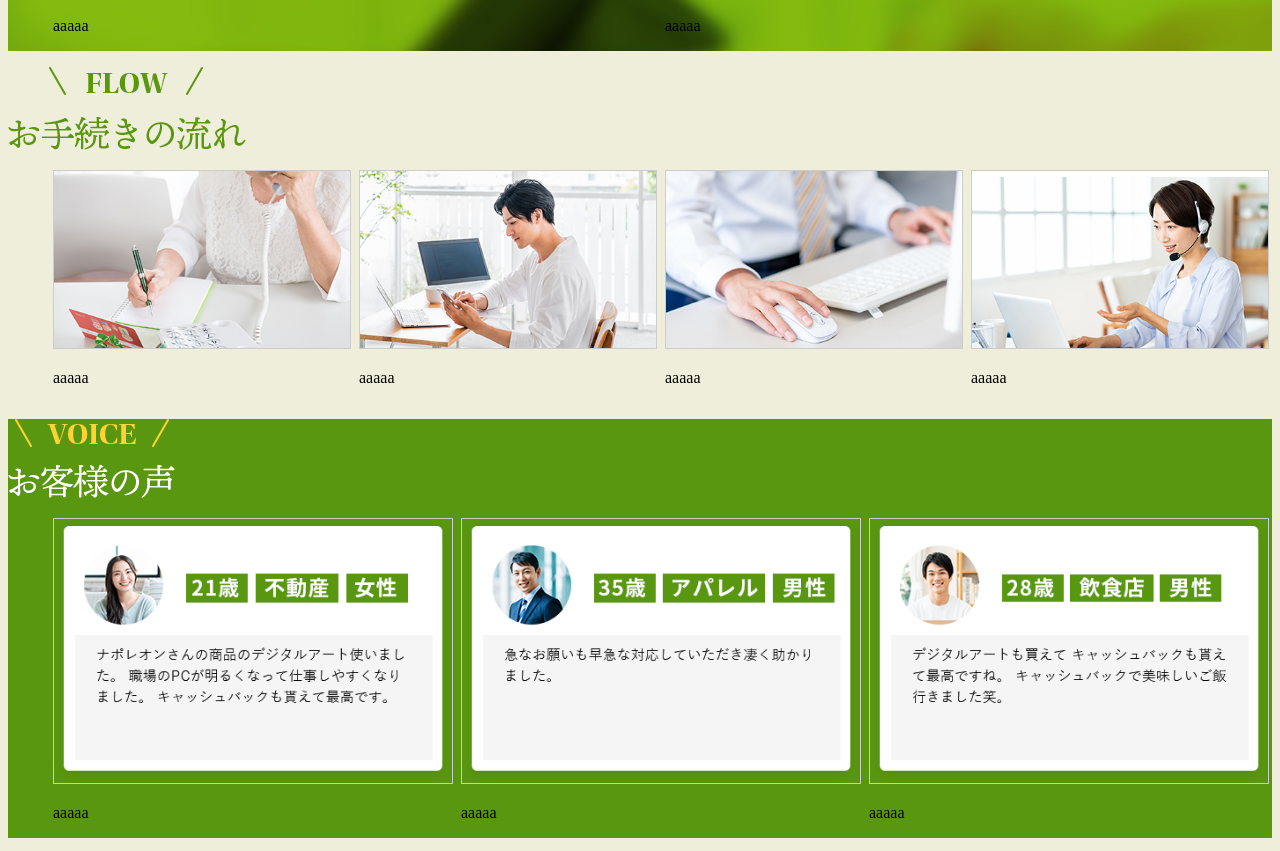
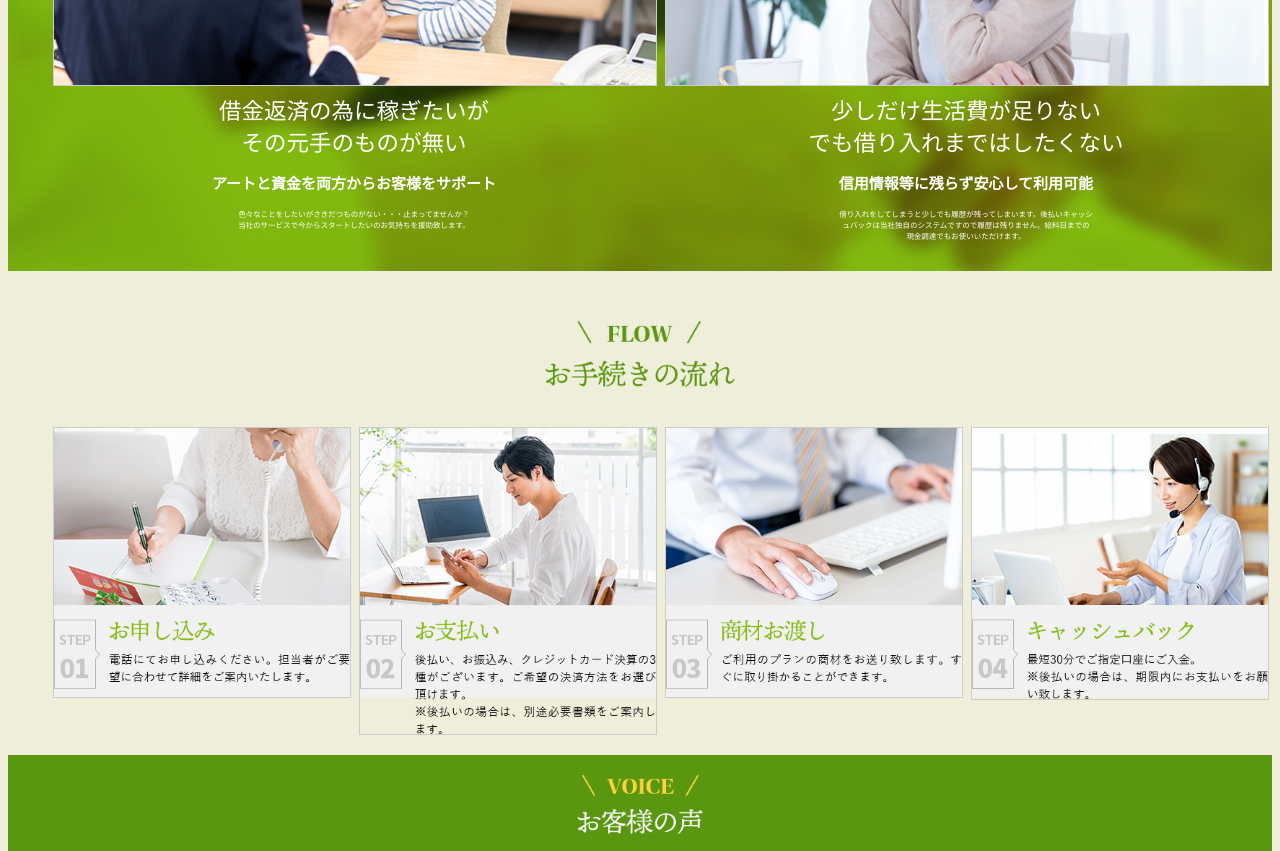
Before and after one commit to ryonakaji/greefeememo, a plain HTML site: page fix/index.html in a window 1280 px wide. Shown: the part 3753-4604 px from the top of the page. Drawn offline with Linux system fonts and the light colour scheme.

Commit message:
一旦保存

```diff
--- a/fix/css/style.css
+++ b/fix/css/style.css
@@ -63,12 +63,28 @@ body {
 
 .hibi {
   background-image: url("./../img/hibi_bg.png");
+  text-align: center;
 }
+
+.hibititle {
+    margin: 20px auto;
+    width: 40%;
+    height: auto;
+    border-style:none;
+
+}
+
 
 .hibiul {
     display: flex;
     flex-wrap:wrap;
+    font-size: 30px;
     list-style: none;
+}
+
+.hibiimg {
+    list-style: none;
+    border: none;
 }
 
 .hibiul li {
@@ -80,6 +96,59 @@ body {
     max-width:100%; /*画像のはみだしを防ぐ*/
     height: auto; /*画像の縦横比を維持 */
     border:solid 1px #ccc; /*←画像を1pxのグレーの枠線で囲む指定の場合*/
+}
+.hibi_text1 {
+  font-size: 75%;
+  font-family: "Source Han Sans JP";
+  color: rgb(255, 255, 255);
+  /*line-height: 1.2;*/
+  text-align: center;
+  margin: 0;
+  padding: 0;
+  /*padding: 0, 100, 0;*/
+/*  position: absolute;
+  left: 1102.1px;
+  top: 4886.55px;
+  z-index: 23;*/
+}
+.hibi_text3 {
+  font-size: 25%;
+  font-family: "YuGothic";
+  color: rgb(255, 255, 255);
+  margin: 0;
+  padding: 0;
+  /*line-height: 1.5;*/
+  text-align: center;
+/*  left: 1050.449px;
+  top: 5008.016px;
+  width: 548px;
+  height: 62px;
+  z-index: 22;*/
+}
+
+.hibi_text2 {
+  font-size: 50%;
+  font-family: "Source Han Sans JP";
+  color: rgb(255, 255, 255);
+  font-weight: bold;
+  margin: 0.2px, 0;
+  padding: 0;
+  /*line-height: 4.444*/;
+  text-align: center;
+/*  position: absolute;
+  left: 1160.611px;
+  top: 4988.099px;
+  z-index: 21;*/
+}
+.flow {
+  /*background-image: url("./../img/voice_bg.png")*/;
+  text-align: center;
+}
+
+.flowtitle {
+    margin: 20px auto;
+    width: 15%;
+    height: auto;
 }
 
 .flowul {
@@ -102,6 +171,13 @@ body {
 
 .voice {
   background-image: url("./../img/voice_bg.png");
+  text-align: center;
+}
+
+.voicetitle {
+    margin: 20px auto;
+    width: 10%;
+    height: auto;
 }
 
 .voiceul {
@@ -121,3 +197,16 @@ body {
     height: auto; /*画像の縦横比を維持 */
     border:solid 1px #ccc; /*←画像を1pxのグレーの枠線で囲む指定の場合*/
 }
+
+footer {
+    text-align: center;
+    font-size: 100%;
+    margin: 0;
+    padding: 0;
+}
+
+.copyright {
+    font-size: 30%;
+    margin: 0;
+    padding: 0;
+}
--- a/fix/index.html
+++ b/fix/index.html
@@ -55,31 +55,31 @@
     </div>
     <div class="hibi">
       <div class="title">
-        <h6>日々の戦いにこんな必要なものお悩みありませんか？</h2>
+        <img src="./img/hibi_title.png" class="hibititle">
       </div>
       <div class="list" class="imgwidth">
         <ul class="hibiul">
-          <li><img src="./img/hibi_img1.png"><p>aaaaa</p></li>
-          <li><img src="./img/hibi_img2.png"><p>aaaaa</p></li>
+          <li><img src="./img/hibi_img1.png" class="hibiimg"><p class="hibi_text1">借金返済の為に稼ぎたいが<br>その元手のものが無い</p><p class="hibi_text2">アートと資金を両方からお客様をサポート</p><p class="hibi_text3">色々なことをしたいがさきだつものがない・・・止まってませんか？<br>当社のサービスで今からスタートしたいのお気持ちを援助致します。</p></li>
+          <li><img src="./img/hibi_img2.png" class="hibiimg"><p class="hibi_text1">少しだけ生活費が足りない<br>でも借り入れまではしたくない</p><p class="hibi_text2">信用情報等に残らず安心して利用可能</p><p class="hibi_text3">借り入れをしてしまうと少しでも履歴が残ってしまいます。後払いキャッシ<br>ュバックは当社独自のシステムですので履歴は残りません。給料日までの<br>現金調達でもお使いいただけます。<p></li>
         </ul>
       </div>
     </div>
     <div class="flow">
       <div class="title">
-        <img src="./img/flow_title.png">
+        <img src="./img/flow_title.png" class="flowtitle">
       </div>
       <div class="list">
         <ul class="flowul">
-          <li><img src="./img/flow_img.png"><p>aaaaa</p></li>
-          <li><img src="./img/flow_img2.png"><p>aaaaa</p></li>
-          <li><img src="./img/flow_img3.png"><p>aaaaa</p></li>
-          <li><img src="./img/flow_img4.png"><p>aaaaa</p></li>
+          <li><img src="./img/flow1.png"></li>
+          <li><img src="./img/flow2.png"></li>
+          <li><img src="./img/flow3.png"></li>
+          <li><img src="./img/flow4.png"></li>
         </ul>
       </div>
     </div>
     <div class="voice">
       <div class="title">
-        <img src="./img/voice_title.png">
+        <img src="./img/voice_title.png" class="voicetitle">
       </div>
       <div class="list">
         <ul class="voiceul">
@@ -92,7 +92,7 @@
     <!-- footer -->
   <footer>
   <p>TOP | 特定商取引法について | プライバシーポリシー</p>
-  <p>Copyright © 2020 Company All Rights Reserved.</p>
+  <p class="copyright">Copyright © 2020 Company All Rights Reserved.</p>
   </footer>
   </body>
 </html>
```
Also changed, not shown: fix/img/2.png (added), fix/img/flow1.png (added), fix/img/flow2.png (added), fix/img/flow3.png (added), fix/img/flow4.png (added), fix/img/hibi1.png (added), fix/img/hibi2.png (added), fix/img/hibi_text1_1.png (added), fix/img/hibi_text1_2.png (added), fix/img/hibi_text1_3.png (added), fix/img/hibi_text2_1.png (added), fix/img/hibi_text2_2.png (added), fix/img/hibi_text2_3.png (added), fix/img/hoge.png (added), 2 more files, 1 other file.
